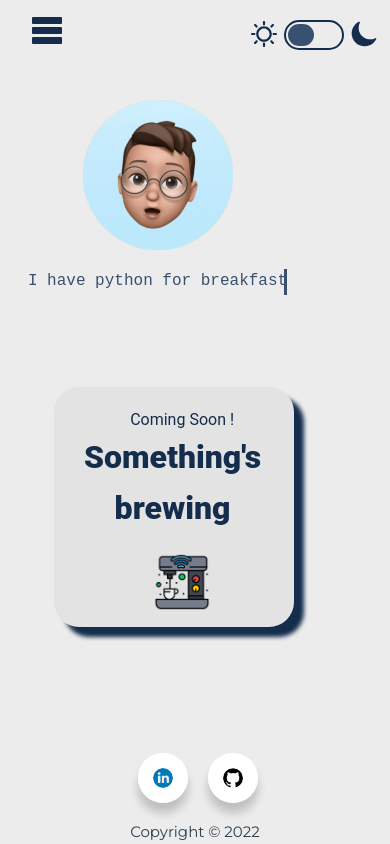
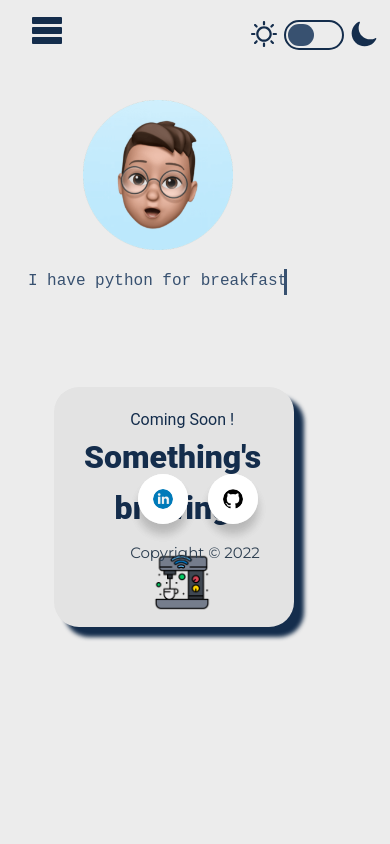
Before and after one commit to MuhdMujibRahman/Portfolio, a Vue app: page / in a window 390 px wide. Built offline with nearby package versions, Linux system fonts and the light colour scheme.

Commit message:
update css

```diff
--- a/src/assets/main.css
+++ b/src/assets/main.css
@@ -9,7 +9,7 @@
 }
 
 body {
-  height:100vh; margin:0;
+  height:auto; margin:0;
   display: flex;
   flex-direction:column;
   background: #ececec;
@@ -17,7 +17,7 @@ body {
 }
 
 #app{
-  height:100vh; margin:0;
+  height:auto; margin:0;
   display: flex;
   flex-direction:column;
   background: #ececec;
@@ -54,7 +54,7 @@ body {
     font-family: "Montserrat", sans-serif;
   }
   #app{
-    height:100vh; margin:0;
+    height:auto; margin:0;
     display: flex;
     flex-direction:column;
     background: #ececec;
```
